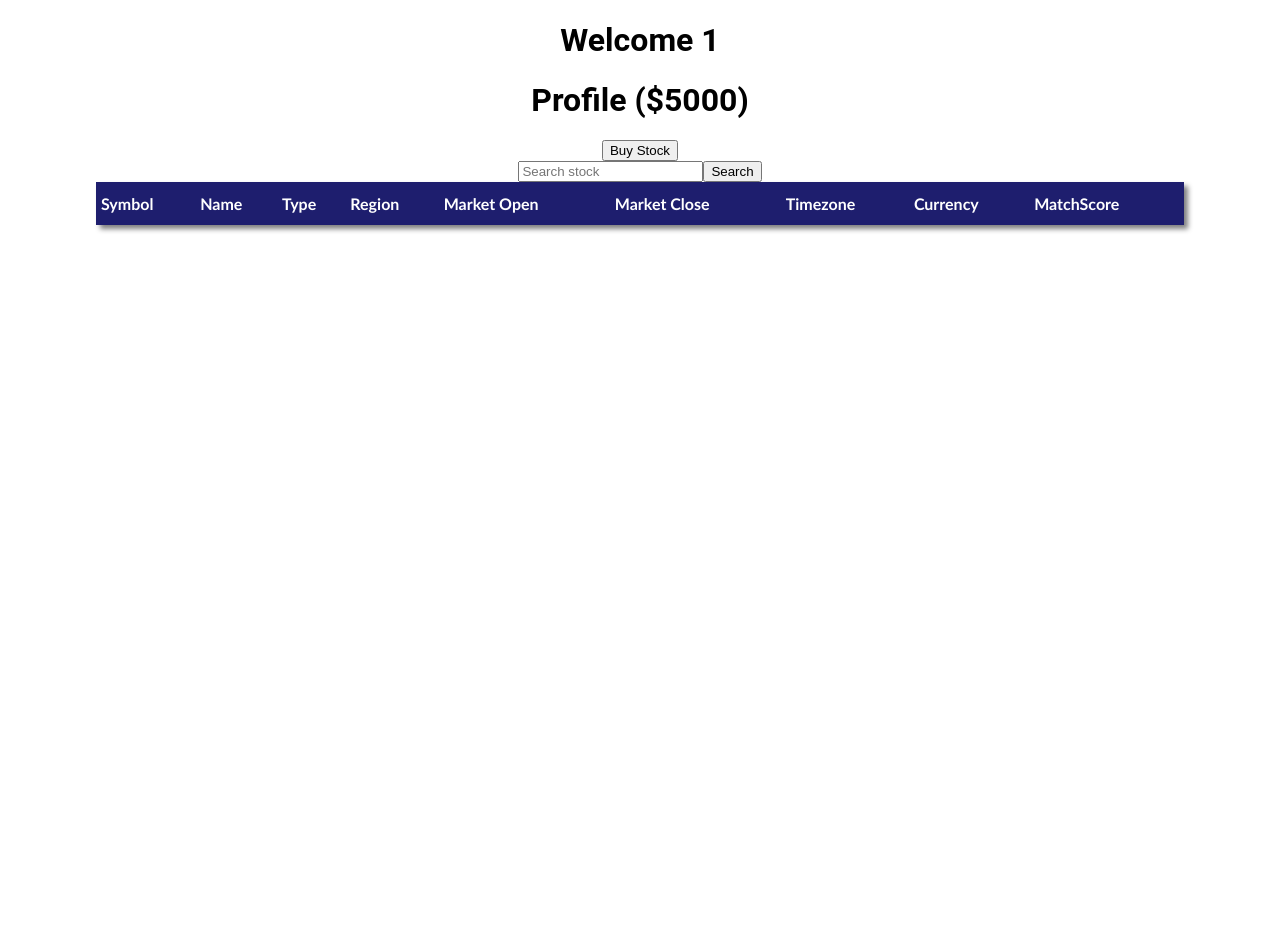
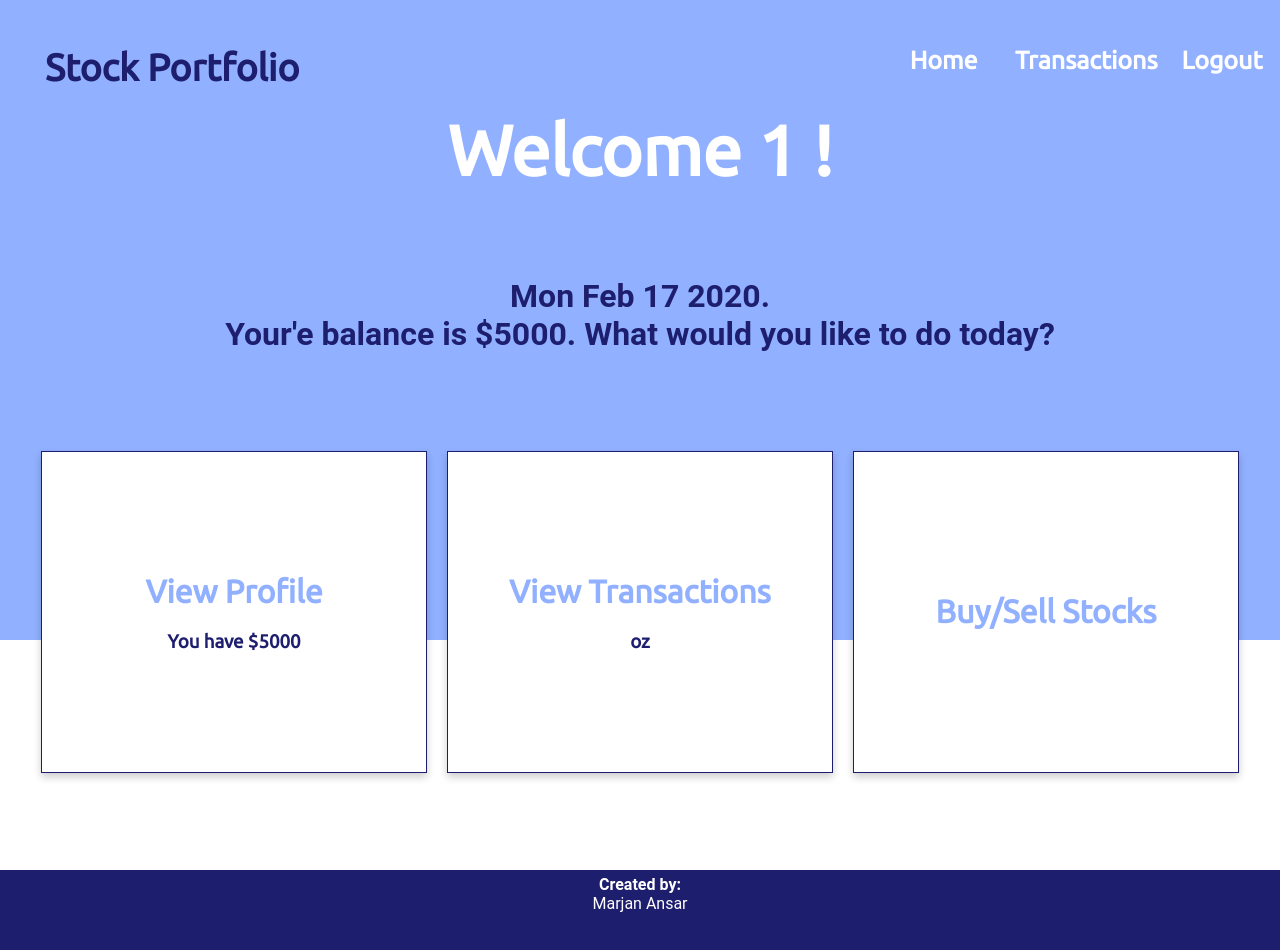
Before and after one commit to Marjan154/ttp-fullstack-2020, a React (Create React App) app in the folder client/: page /home/1 in a window 1280 px wide. Shown: the top 950 px of the page. Before the commit the page ends 800 px from the top, so only its background shows below. Built offline with nearby package versions, Linux system fonts and the light colour scheme.

Commit message:
some stuling, some treansaction api, but did not check

```diff
--- a/client/src/components/Footer.js
+++ b/client/src/components/Footer.js
@@ -12,8 +12,8 @@ class Footer extends Component {
           backgroundColor: "#1e1e6e",
           color: "white",
           paddingTop: "5px",
-          marginBottom: "-700px",
-          position: "relative"
+          // marginBottom: "-700px",
+          position: "static"
         }}
       >
         <div className="container text-center">
--- a/client/src/components/Home.js
+++ b/client/src/components/Home.js
@@ -1,6 +1,10 @@
 import React, { Component } from "react";
 import styles from "../styles/home.css";
 import axios from "axios";
+import Nav from "./Nav";
+import Footer from "./Footer";
+import { Link } from "react-router-dom";
+
 class Home extends Component {
   constructor(props) {
     super(props);
@@ -13,103 +17,106 @@ class Home extends Component {
   }
 
   componentDidMount() {}
-  inputHandler = e => {
-    e.preventDefault();
-    this.setState({ [e.target.name]: e.target.value }, () => {
-      console.log(this.state);
-    });
-  };
-  getAllStocks = searchval => {
-    const key = "3U80U5NMFKZXQKS7";
-    let url = `https://www.alphavantage.co/query?function=SYMBOL_SEARCH&keywords=${searchval}&apikey=${key}`;
-    axios
-      .get(url)
-      .then(data =>
-        this.setState({ bestMatches: data.data.bestMatches }, () =>
-          console.log(data.data.bestMatches)
-        )
-      );
-  };
-  onSubmit = e => {
-    e.preventDefault();
-    this.getAllStocks(this.state.searchbarVal);
-  };
 
-  displaySearches = stockArray => {
-    let res =
-      stockArray &&
-      stockArray.map(stock => {
-        return (
-          <tr key={stock["1. symbol"]}>
-            <td> {stock["1. symbol"]}</td>
-            <td>{stock["2. name"]}</td>
-            <td>{stock["3. type"]}</td>
-            <td> {stock["4. region"]} </td>
-            <td>{stock["5. marketOpen"]}</td>
-            <td>{stock["6. marketClose"]}</td>
-            <td> {stock["7. timezone"]} </td>
-            <td>{stock["8. currency"]}</td>
-            <td>{stock["9. matchScore"]}</td>
-          </tr>
-          // <div>
-          //   {stock["1. symbol"]},{stock["2. name"]},{stock["3. type"]},
-          //   {stock["4. region"]},{stock["5. marketOpen"]},
-          //   {stock["6. marketClose"]},{stock["7. timezone"]},
-          //   {stock["8. currency"]},{stock["9. matchScore"]}
-          // </div>
-        );
-      });
-    return res;
-  };
   render() {
-    let res = this.displaySearches(this.state.bestMatches);
+    const { email } = this.state;
+    const d = new Date(Date.now());
     return (
       <div>
-        <div>
-          <h1>Welcome {this.state.email}</h1>
-          <h1>Profile (${this.state.totalCash})</h1>
-          <button>Buy Stock</button>
-          <form onSubmit={this.onSubmit}>
-            <input
-              type="text"
-              placeholder="Search stock"
-              name="searchbarVal"
-              onChange={this.inputHandler}
-            />
-            <button>Search</button>
-          </form>
-        </div>
+        <div className="banner">
+          <Nav />
+          <div>
+            {/* <h1>Welcome {this.state.email}</h1>
+          <h1>Profile (${this.state.totalCash})</h1> */}
+            <div className="grid-container" style={{ paddingTop: "70px" }}>
+              <h1
+                id="homeTitle"
+                style={
+                  {
+                    // paddingBottom: "20px"
+                  }
+                }
+              >
+                Welcome {email} !
+              </h1>
 
-        <div>
-          <div>
-            <table
-              className="datatable"
-              style={{
-                width: "85vw",
-                boxShadow: "4px 4px 5px grey",
-                margin: "auto",
-                paddingTop: "80px"
-              }}
-            >
-              <thead className="thead-light">
-                <tr>
-                  <th>Symbol</th>
-                  <th>Name</th>
+              <h1
+                style={{
+                  color: "#1e1e6e",
+                  width: "100vw",
+                  margin: "0"
+                  // paddingBottom: "20px"
+                }}
+              >
+                {d.toDateString()}.
+                <br />
+                Your'e balance is ${this.state.totalCash}. What would you like
+                to do today?
+              </h1>
 
-                  <th>Type</th>
-                  <th>Region</th>
-                  <th>Market Open</th>
+              <div className="stats">
+                <Link
+                  to={`/profile/${email}`}
+                  style={{ textDecoration: "none" }}
+                >
+                  <div className="stat">
+                    <div>
+                      {/* <img
+                      src={require("../Images/taco.png")}
+                      style={{ padding: "20px" }}
+                      className="p-icon"
+                    ></img> */}
+                      <h1>View Profile</h1>
+                      <h3 style={{ color: "#1e1e6e" }}>
+                        You have ${this.state.totalCash}
+                      </h3>
+                    </div>
+                  </div>
+                </Link>
 
-                  <th>Market Close</th>
-                  <th>Timezone</th>
-                  <th>Currency</th>
+                <Link
+                  to={`/transactions/${email}`}
+                  style={{ textDecoration: "none" }}
+                >
+                  <div className="stat">
+                    <div>
+                      {/* <img
+                      src={require("../Images/drop.png")}
+                      style={{ padding: "20px" }}
+                      className="p-icon"
+                    ></img> */}
+                      <h1>View Transactions</h1>
+                      <h3 style={{ color: "#1e1e6e" }}>
+                        {this.state.waterTotalToday} oz
+                      </h3>
+                    </div>
+                  </div>
+                </Link>
 
-                  <th>MatchScore</th>
-                </tr>
-              </thead>
-              <tbody>{res}</tbody>
-            </table>
+                <Link
+                  to={`/transactions/${email}`}
+                  style={{ textDecoration: "none" }}
+                >
+                  <div className="stat">
+                    <div>
+                      {/* <img
+                      src={require("../Images/sleeping.png")}
+                      style={{ padding: "20px" }}
+                      className="p-icon"
+                    ></img> */}
+                      <h1>Buy/Sell Stocks</h1>
+                      <h3 style={{ color: "#1e1e6e" }}>
+                        {/* {this.minutesToHoursTimeString(
+                        this.state.sleepTotalToday
+                      )} */}
+                      </h3>
+                    </div>
+                  </div>
+                </Link>
+              </div>
+            </div>
           </div>
+          <Footer />
         </div>
       </div>
     );
--- /dev/null
+++ b/client/src/components/Nav.js
@@ -0,0 +1,41 @@
+import React, { Component } from "react";
+import { Link, withRouter } from "react-router-dom";
+import styles from "../styles/navbar.css";
+
+class Nav extends Component {
+  render() {
+    const email = this.props.match.params.email;
+    return (
+      <div id="nav-container">
+        <nav className="nav">
+          {/* <span className = "titleHome">Health Tracker</span> */}
+          <div className="navName">
+            <h1 style={{ color: "#1e1e6e" }}>Stock Portfolio</h1>
+          </div>
+          <ul>
+            <li>
+              <Link to={`/home/${email}`} style={{ textDecoration: "none" }}>
+                Home
+              </Link>
+            </li>
+            <li>
+              <Link
+                to={`/transactions/${email}`}
+                style={{ textDecoration: "none" }}
+              >
+                Transactions
+              </Link>
+            </li>
+            <li>
+              <Link to="/" style={{ textDecoration: "none" }}>
+                Logout
+              </Link>
+            </li>
+          </ul>
+        </nav>
+      </div>
+    );
+  }
+}
+
+export default withRouter(Nav);
--- a/client/src/styles/home.css
+++ b/client/src/styles/home.css
@@ -1,6 +1,6 @@
-body {
+/* body {
   background-color: white;
-}
+} */
 
 .title {
   color: #91b0ff;
@@ -34,3 +34,96 @@ body {
   background-color: #1e1e6e;
   color: white;
 }
+
+.grid-container {
+  width: 100vw;
+  height: 100vh;
+  display: flex;
+  flex-flow: row wrap;
+  justify-content: center;
+  text-align: center;
+  padding-top: 40px;
+}
+
+.banner {
+  width: 100vw;
+  height: 80vh;
+  background-color: #91b0ff;
+}
+
+.summary {
+  width: 93vw;
+  height: 37vh;
+  display: flex;
+  justify-content: center;
+  flex-flow: row wrap;
+  background-color: white;
+  align-content: center;
+  box-shadow: 0 4px 8px 0 rgb(0, 0, 0, 0.2);
+  transition: all 0.4s ease-in-out;
+  font-family: "Quicksand", sans-serif;
+  font-weight: 1000;
+  color: #91b0ff;
+  border: solid 1px #1e1e6e;
+}
+
+.stat {
+  width: 30vw;
+  height: 40vh;
+  display: flex;
+  margin: 10px;
+  background-color: white;
+  display: flex;
+  justify-content: center;
+  flex-flow: row wrap;
+  align-content: center;
+  box-shadow: 0 4px 8px 0 rgb(0, 0, 0, 0.2);
+  transition: all 0.4s ease-in-out;
+  font-family: "Ubuntu", sans-serif;
+  font-weight: 1000;
+  color: #91b0ff;
+  border: solid 1px #1e1e6e;
+}
+
+#homeTitle {
+  font-family: "Ubuntu", sans-serif;
+  padding-top: 40px;
+  font-size: 70px;
+  font-weight: 1000;
+  color: white;
+  margin: 0;
+}
+
+.stat:hover {
+  box-shadow: 0 8px 16px 0 rgb(0, 0, 0, 0.2);
+  transition: all 0.4s ease-in-out;
+  text-decoration: none !important;
+}
+
+.stats {
+  display: flex;
+  flex-flow: row wrap;
+  justify-content: space-around;
+  text-align: center;
+}
+
+.p-icon {
+  /* max-height: 100px; */
+  max-width: 30vw;
+  width: 150px;
+}
+
+#icons {
+  align-items: center;
+  justify-content: space-around;
+  display: flex;
+  flex-flow: row wrap;
+}
+
+#icons p {
+  max-width: 30vw;
+  font-family: "Ubuntu", sans-serif;
+  font-size: 10px;
+  font-weight: 900;
+  color: #245db3;
+}
--- a/client/src/styles/login.css
+++ b/client/src/styles/login.css
@@ -98,7 +98,7 @@
   color: #ef3b3a;
 }
 body {
-  background: #91b0ff; /* fallback for old browsers */
+  /* background: #91b0ff; fallback for old browsers */
 
   font-family: "Roboto", sans-serif;
   -webkit-font-smoothing: antialiased;
--- /dev/null
+++ b/client/src/styles/navbar.css
@@ -0,0 +1,111 @@
+@import url("https://fonts.googleapis.com/css?family=Ubuntu&display=swap");
+
+#nav-container {
+  width: 100%;
+  /* background: transparent; */
+  float: right;
+  background-color: #91b0ff;
+  position: fixed;
+  top: 0;
+  z-index: 1;
+  padding-top: 15px;
+  padding-bottom: 20px;
+}
+nav {
+  height: 10px;
+  padding: 0;
+  margin: 0;
+}
+nav ul {
+  top: 0;
+  float: right;
+  list-style-type: none;
+  margin-right: 2vw;
+  text-align: center;
+  display: flex;
+  flex-flow: row wrap;
+  align-content: flex-start;
+  justify-content: center;
+  align-items: center;
+  background: transparent;
+  padding-top: 15px;
+  transition: top 0.3s;
+}
+
+nav li {
+  float: top;
+  padding-left: 30px;
+}
+nav li a {
+  display: inline;
+  color: white;
+  font-family: "Ubuntu", sans-serif;
+  font-weight: 1000;
+  margin: 10%;
+  padding: 0px;
+  font-size: 25px;
+  text-decoration: none;
+  text-align: center;
+  align-content: center;
+}
+nav li a:hover {
+  animation: bounce 2.5s infinite;
+  -webkit-animation: bounce 2.5s infinite;
+  -moz-animation: bounce 2.5s infinite;
+  -o-animation: bounce 2.5s infinite;
+}
+
+.navName {
+  float: left;
+  padding-left: 45px;
+
+  padding-top: 0px;
+  position: fixed;
+  color: white;
+  font-family: "Ubuntu", sans-serif;
+  font-weight: 1000;
+  font-size: 25px;
+  text-decoration: none;
+  text-align: center;
+  align-content: center;
+  /* background-image: url(../Images/logo.png);
+  background-size: 45px 45px;
+  background-repeat: no-repeat; */
+}
+
+@-webkit-keyframes bounce {
+  0%,
+  100% {
+    -webkit-transform: translateY(0);
+  }
+  50% {
+    -webkit-transform: translateY(-10px);
+  }
+}
+@-moz-keyframes bounce {
+  0%,
+  100% {
+    -moz-transform: translateY(0);
+  }
+  50% {
+    -moz-transform: translateY(-10px);
+  }
+}
+@-o-keyframes bounce {
+  0%,
+  100% {
+    -o-transform: translateY(0);
+  }
+  50% {
+    -o-transform: translateY(-10px);
+  }
+}
+@keyframes bounce {
+  0%,
+  100% {
+    transform: translateY(0);
+  }
+  50% {
+    transform: translateY(-10px);
+  }
+}
```
Also changed, not shown: client/src/components/Transactions.js (+99 -1 lines), client/src/stockApi.js (added, +8 -0 lines), 2 other files (tests, documents, lock files or other folders).
